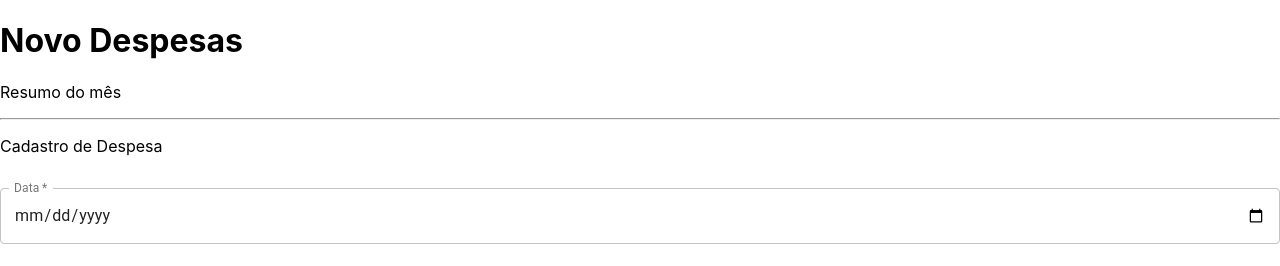
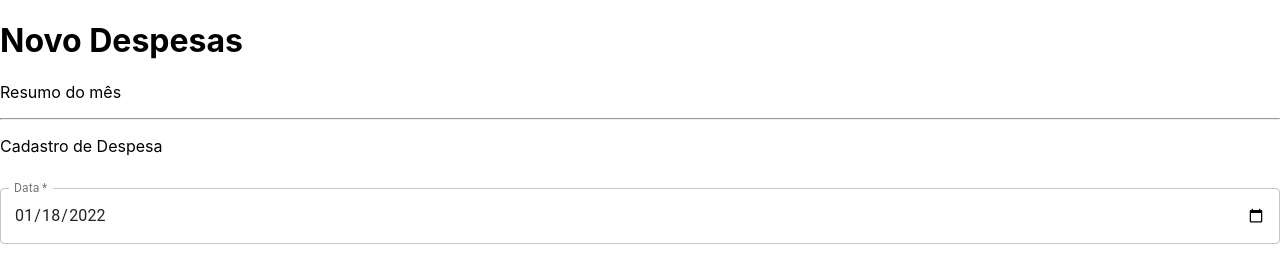
Before and after one commit to andrevaladares/despesas, a React (Create React App) app: page / in a window 1280 px wide. Shown: the top 266 px of the page. Built offline with nearby package versions, Linux system fonts and the light colour scheme.

Commit message:
melhorando o tratamento da data

```diff
--- a/src/componentes/CadastroDespesa.jsx
+++ b/src/componentes/CadastroDespesa.jsx
@@ -31,7 +31,7 @@ function CadastroDespesa() {
 */
 
     const [categoria, setCategoria] = React.useState('')
-    const [data, setData] = React.useState(new Date())
+    const [data, setData] = React.useState(new Date().toISOString().substring(0,10))
 
     return (
         <>
```
